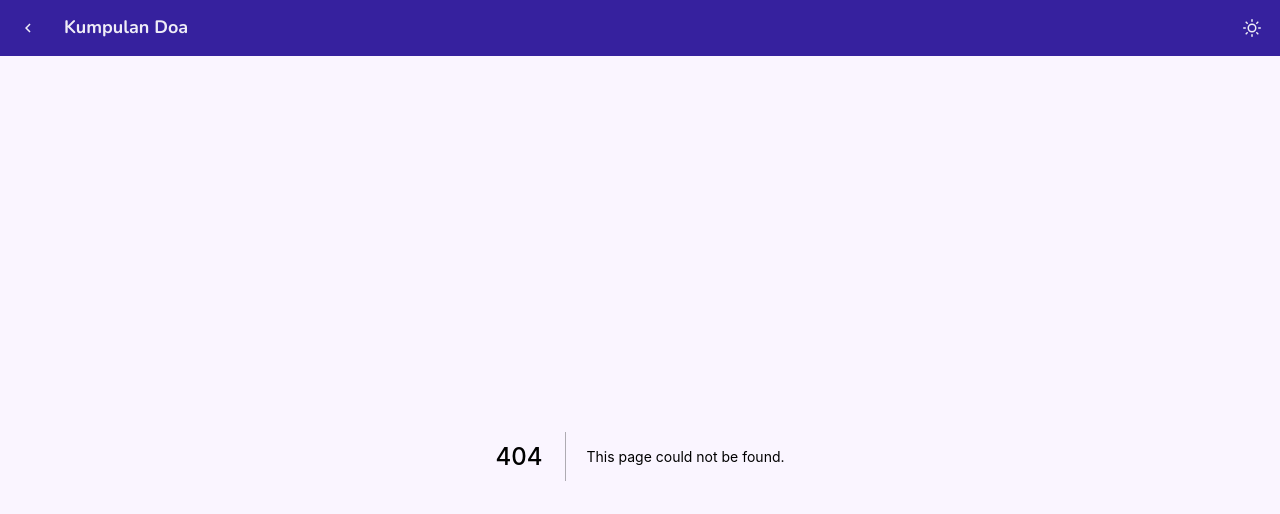
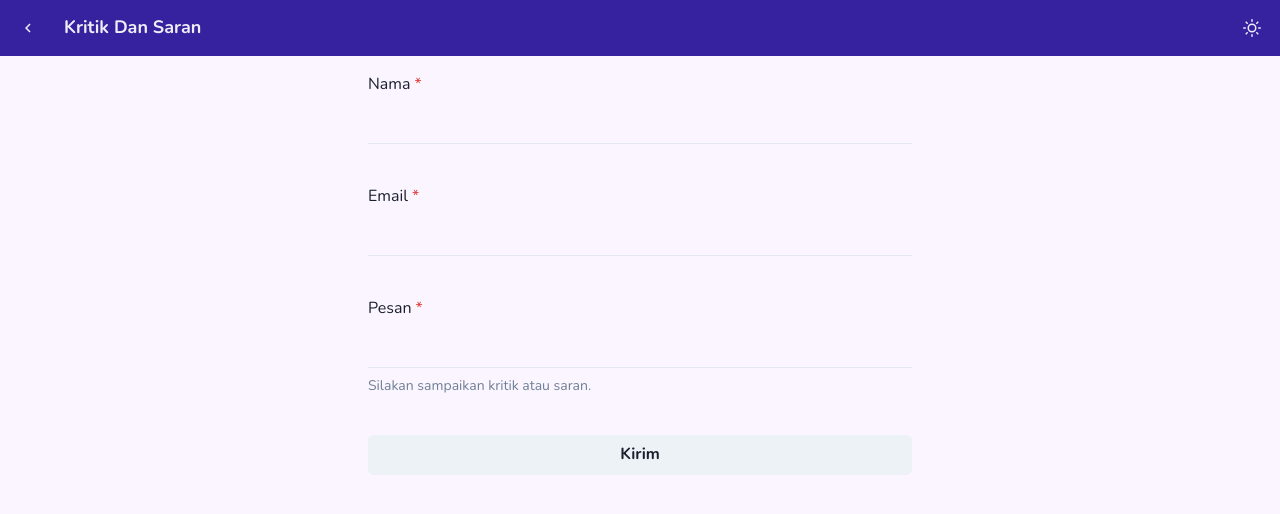
Before and after one commit to hurifajri/muslim, a Next.js app: page /contact in a window 1280 px wide. Before the commit this address had no page. Shown: the top 514 px of the page. Built offline with nearby package versions, Linux system fonts and the light colour scheme.

Commit message:
Initial contact form

```diff
--- a/components/Header.tsx
+++ b/components/Header.tsx
@@ -10,6 +10,7 @@ import { useColors } from '@hooks';
 const Header = () => {
   const { back, pathname, query } = useRouter();
   const isDzikir = pathname === '/dzikir/[category]';
+  const isDoa = pathname === '/doa/[category]';
   const category = Array.isArray(query.category)
     ? query.category[0]
     : query.category ?? '';
@@ -18,8 +19,10 @@ const Header = () => {
   useEffect(() => {
     isDzikir
       ? setTitle(`Dzikir ${category}`)
-      : setTitle(`Kumpulan Doa ${category}`);
-  }, [category, isDzikir]);
+      : isDoa
+      ? setTitle(`Kumpulan Doa ${category}`)
+      : setTitle(`Kritik dan Saran`);
+  }, [category, isDzikir, isDoa]);
 
   // Dark/light mode colors
   const { bgBlue, textLight } = useColors();
--- /dev/null
+++ b/pages/contact.tsx
@@ -0,0 +1,64 @@
+// Eksternal
+import {
+  Box,
+  Button,
+  Flex,
+  FormControl,
+  FormHelperText,
+  FormLabel,
+  Input,
+} from '@chakra-ui/react';
+import { NextSeo } from 'next-seo';
+import { useRef } from 'react';
+
+const Contact = () => {
+  const form = useRef(null);
+
+  const handleSubmitForm = event => {
+    event.preventDefault();
+    const feedback = new FormData(form.current);
+
+    fetch(
+      'https://script.google.com/macros/s/AKfycbx-JUKUUL4kQDDhmlzpElo-eY5YDBwkYvgAK3b-EIxFoCV3KZqD2CuvccMouYz4TTi8/exec',
+      {
+        method: 'POST',
+        body: feedback,
+      }
+    )
+      .then(response => console.log('Success!', response))
+      .catch(error => console.error('Error!', error.message));
+  };
+  return (
+    <>
+      {/* Head */}
+      <NextSeo
+        title="Muslim • Kritik dan Saran"
+        description="Silakan sampaikan kritik dan saran."
+      />
+      <Box height="100vh">
+        <form ref={form} onSubmit={handleSubmitForm}>
+          <Flex direction="column" p={4} sx={{ gap: 10 }}>
+            <FormControl id="name" isRequired>
+              <FormLabel>Nama</FormLabel>
+              <Input name="name" type="text" variant="flushed" />
+            </FormControl>
+            <FormControl id="email" isRequired>
+              <FormLabel>Email</FormLabel>
+              <Input name="email" type="email" variant="flushed" />
+            </FormControl>
+            <FormControl id="message" isRequired>
+              <FormLabel>Pesan</FormLabel>
+              <Input name="message" type="textarea" variant="flushed" />
+              <FormHelperText>
+                Silakan sampaikan kritik atau saran.
+              </FormHelperText>
+            </FormControl>
+            <Button type="submit">Kirim</Button>
+          </Flex>
+        </form>
+      </Box>
+    </>
+  );
+};
+
+export default Contact;
```
